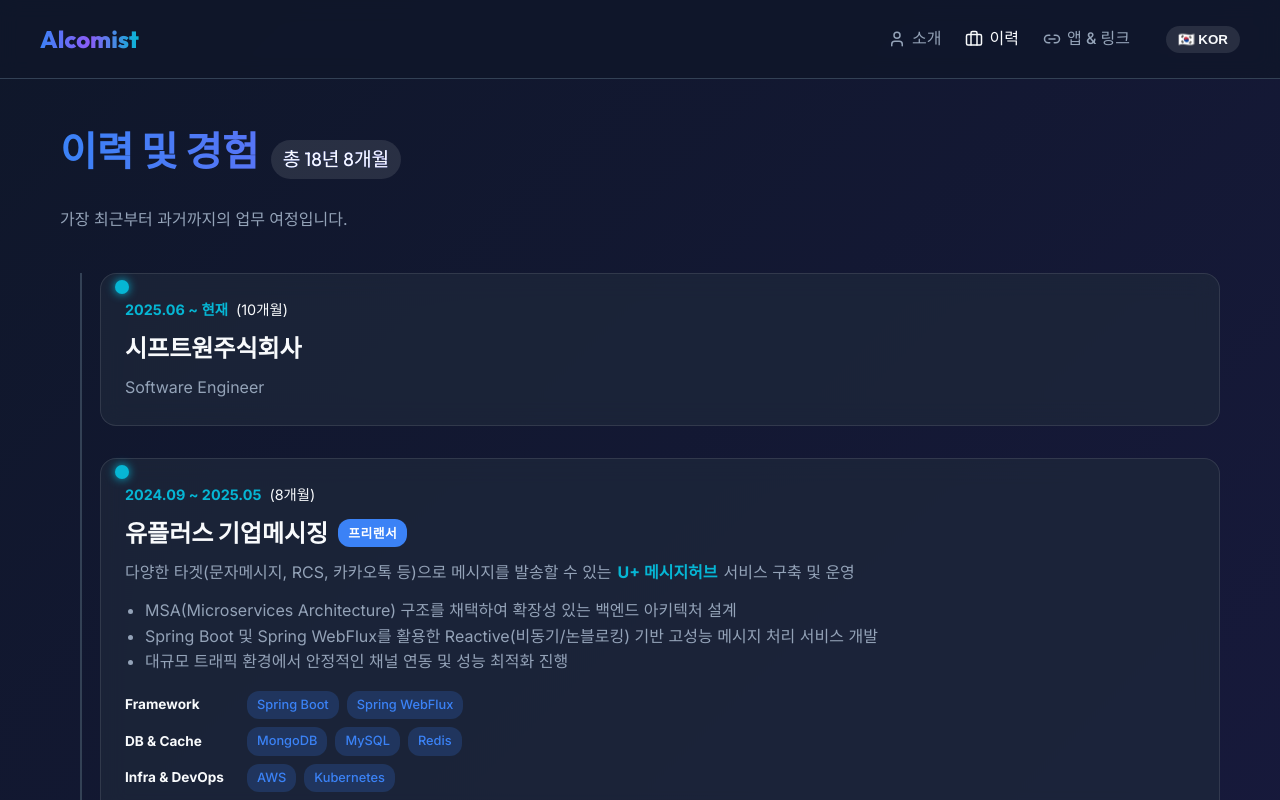
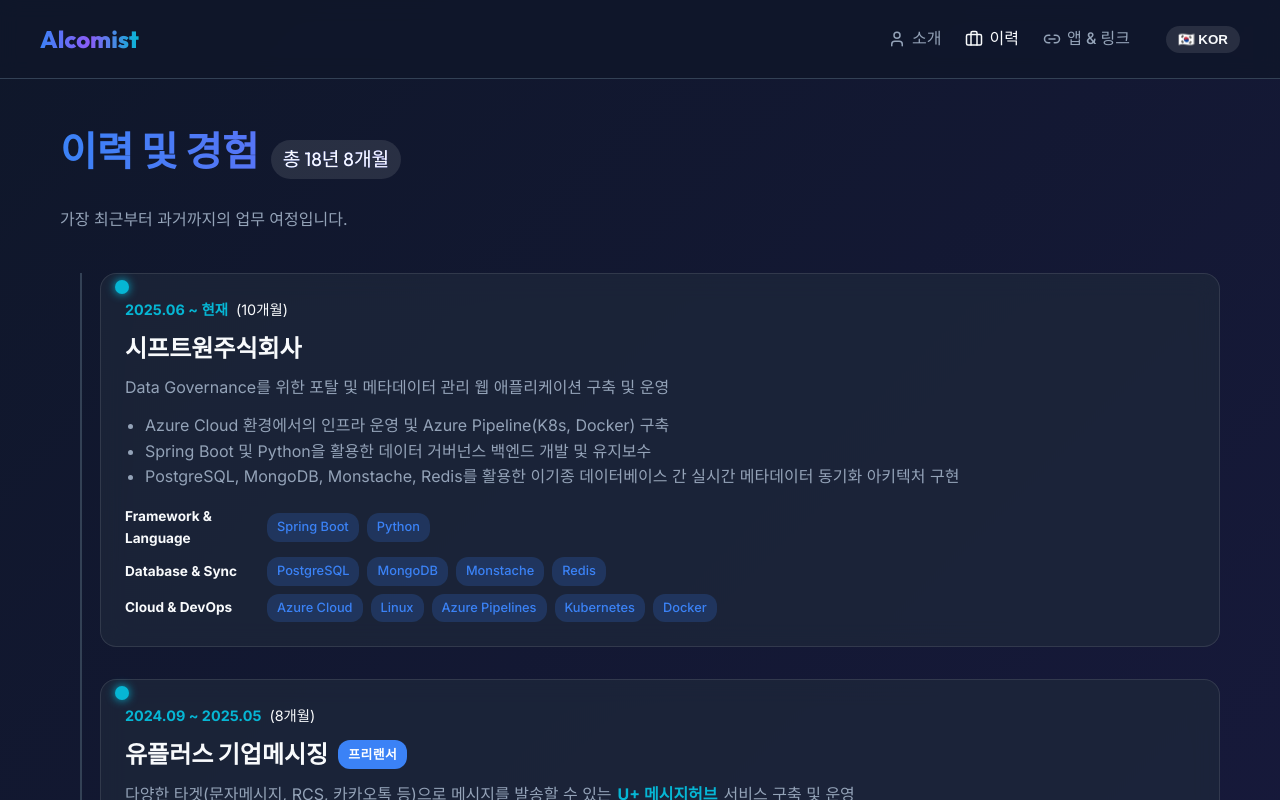
Before and after one commit to alcomist/alcomist.github.io, a React (Vite) app: page /history in a window 1280 px wide. Shown: the top 800 px of the page. Built offline with nearby package versions, Linux system fonts and the light colour scheme.

Commit message:
시프트원 상세 정보 추가

```diff
--- a/src/LanguageContext.jsx
+++ b/src/LanguageContext.jsx
@@ -65,6 +65,10 @@
       present: "현재",
       freelance: "프리랜서",
       overseas: "🌎 해외 스타트업",
+      shiftone_desc: "Data Governance를 위한 포탈 및 메타데이터 관리 웹 애플리케이션 구축 및 운영",
+      shiftone_b1: "Azure Cloud 환경에서의 인프라 운영 및 Azure Pipeline(K8s, Docker) 구축",
+      shiftone_b2: "Spring Boot 및 Python을 활용한 데이터 거버넌스 백엔드 개발 및 유지보수",
+      shiftone_b3: "PostgreSQL, MongoDB, Monstache, Redis를 활용한 이기종 데이터베이스 간 실시간 메타데이터 동기화 아키텍처 구현",
       uplus_desc: "다양한 타겟(문자메시지, RCS, 카카오톡 등)으로 메시지를 발송할 수 있는",
       uplus_desc_2: "서비스 구축 및 운영",
       uplus_b1: "MSA(Microservices Architecture) 구조를 채택하여 확장성 있는 백엔드 아키텍처 설계",
@@ -123,6 +127,10 @@
       present: "Present",
       freelance: "Freelance",
       overseas: "🌎 Overseas Startup",
+      shiftone_desc: "Built and operated a portal and metadata management web application for Data Governance.",
+      shiftone_b1: "Managed infrastructure in Azure Cloud and configured Azure Pipelines (K8s, Docker).",
+      shiftone_b2: "Developed and maintained the Data Governance backend using Spring Boot and Python.",
+      shiftone_b3: "Implemented a real-time metadata synchronization architecture across heterogeneous databases using PostgreSQL, MongoDB, Monstache, and Redis.",
       uplus_desc: "Built and operated a message delivery service for various targets (SMS, RCS, KakaoTalk) called",
       uplus_desc_2: "",
       uplus_b1: "Designed a scalable backend architecture utilizing MSA (Microservices Architecture).",
--- a/src/pages/History.jsx
+++ b/src/pages/History.jsx
@@ -9,8 +9,72 @@
       id: 1,
       startDate: '2025-06-02',
       endDate: 'Present',
-      title: '시프트원주식회사',
-      description: 'Software Engineer'
+      title: (
+        <a href="https://shiftone.kr/" target="_blank" rel="noopener noreferrer" style={{ color: 'inherit', textDecoration: 'none' }} className="hover-underline">
+          시프트원주식회사
+        </a>
+      ),
+      description: (
+        <>
+          <div style={{ marginBottom: '8px' }}>
+            {t('shiftone_desc', 'history')}
+          </div>
+          <ul style={{ paddingLeft: '20px', margin: '12px 0' }}>
+            <li>{t('shiftone_b1', 'history')}</li>
+            <li>{t('shiftone_b2', 'history')}</li>
+            <li>{t('shiftone_b3', 'history')}</li>
+          </ul>
+          <div style={{ marginTop: '16px', display: 'flex', flexDirection: 'column', gap: '8px' }}>
+            {Object.entries({
+              'Framework & Language': [
+                { name: 'Spring Boot', url: 'https://spring.io/projects/spring-boot' },
+                { name: 'Python', url: 'https://www.python.org/' }
+              ],
+              'Database & Sync': [
+                { name: 'PostgreSQL', url: 'https://www.postgresql.org/' },
+                { name: 'MongoDB', url: 'https://www.mongodb.com/' },
+                { name: 'Monstache', url: 'https://rwynn.github.io/monstache-site/' },
+                { name: 'Redis', url: 'https://redis.io/' }
+              ],
+              'Cloud & DevOps': [
+                { name: 'Azure Cloud', url: 'https://azure.microsoft.com/' },
+                { name: 'Linux', url: 'https://www.linux.org/' },
+                { name: 'Azure Pipelines', url: 'https://azure.microsoft.com/en-us/products/devops/pipelines' },
+                { name: 'Kubernetes', url: 'https://kubernetes.io/' },
+                { name: 'Docker', url: 'https://www.docker.com/' }
+              ]
+            }).map(([category, items]) => (
+              <div key={category} style={{ display: 'flex', alignItems: 'center', gap: '12px', flexWrap: 'wrap' }}>
+                <span style={{ fontSize: '0.85rem', fontWeight: 'bold', color: 'var(--text-main)', width: '130px' }}>{category}</span>
+                <div style={{ display: 'flex', gap: '8px', flexWrap: 'wrap' }}>
+                  {items.map(tech => (
+                    <a
+                      key={tech.name}
+                      href={tech.url}
+                      target="_blank"
+                      rel="noopener noreferrer"
+                      style={{
+                        fontSize: '0.8rem',
+                        padding: '4px 10px',
+                        background: 'rgba(59, 130, 246, 0.2)',
+                        color: 'var(--primary-color)',
+                        borderRadius: '12px',
+                        fontWeight: '500',
+                        textDecoration: 'none',
+                        transition: 'background 0.2s ease'
+                      }}
+                      onMouseOver={(e) => e.target.style.background = 'rgba(59, 130, 246, 0.3)'}
+                      onMouseOut={(e) => e.target.style.background = 'rgba(59, 130, 246, 0.2)'}
+                    >
+                      {tech.name}
+                    </a>
+                  ))}
+                </div>
+              </div>
+            ))}
+          </div>
+        </>
+      )
     },
     {
       id: 1.25,
@@ -219,14 +283,22 @@
       id: 3,
       startDate: '2012-12-10',
       endDate: '2014-02-15',
-      title: '(주)원더피플',
+      title: (
+        <a href="https://www.wonderpeople.co.kr/#home" target="_blank" rel="noopener noreferrer" style={{ color: 'inherit', textDecoration: 'none' }} className="hover-underline">
+          (주)원더피플
+        </a>
+      ),
       description: 'Software Engineer'
     },
     {
       id: 4,
       startDate: '2010-05-01',
       endDate: '2012-10-01',
-      title: '(주)한빛소프트',
+      title: (
+        <a href="https://www.hanbitsoft.co.kr/" target="_blank" rel="noopener noreferrer" style={{ color: 'inherit', textDecoration: 'none' }} className="hover-underline">
+          (주)한빛소프트
+        </a>
+      ),
       description: 'Software Engineer'
     },
     {
@@ -247,7 +319,11 @@
       id: 7,
       startDate: '2005-11-16',
       endDate: '2007-05-18',
-      title: 'SK 엠앤서비스(주)',
+      title: (
+        <a href="https://www.skmnservice.com/pc_new/html/main.skmns" target="_blank" rel="noopener noreferrer" style={{ color: 'inherit', textDecoration: 'none' }} className="hover-underline">
+          SK 엠앤서비스(주)
+        </a>
+      ),
       description: 'Software Engineer'
     }
   ];
```
